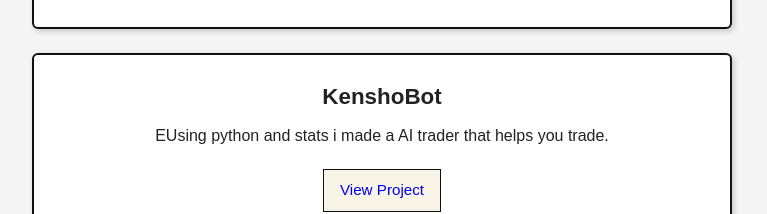
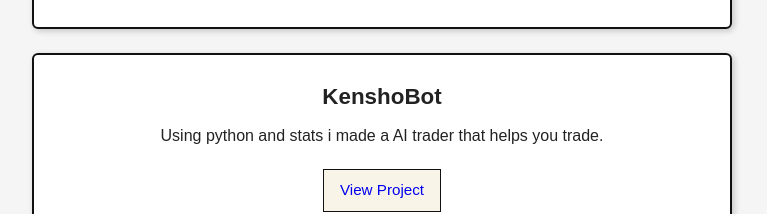
Before and after one commit to VougishTiger/my-profile, a React (Vite) app: page / in a window 1280 px wide. Shown: the part 3204-3418 px from the top of the page, without its empty margins (258-1025 px from the left). Built offline with nearby package versions, Linux system fonts and the light colour scheme; no server answers.

Commit message:
fixed speeling

```diff
--- a/src/components/Projects.jsx
+++ b/src/components/Projects.jsx
@@ -73,7 +73,7 @@ const Projects = () => {
 
         <div className="project-card">
           <h3>KenshoBot</h3>
-          <p>EUsing python and stats i made a AI trader that helps you trade.</p>
+          <p>Using python and stats i made a AI trader that helps you trade.</p>
           <a href="https://github.com/VougishTiger/KenshoBot" target="_blank" rel="noopener noreferrer">
             View Project
           </a>
```
